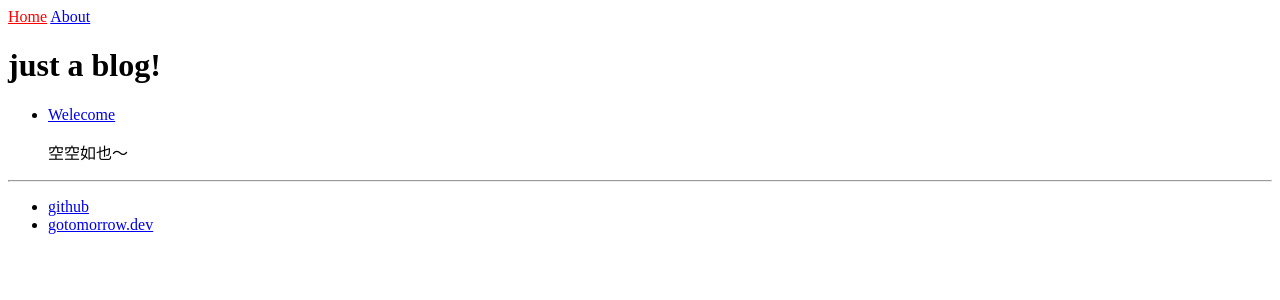
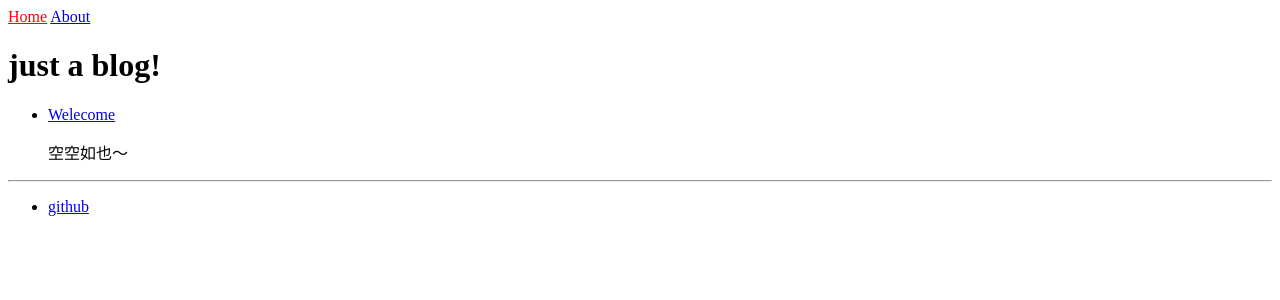
Before and after one commit to leibnizli/leibnizli.github.com, a Jekyll site: the page built from index.html, in a window 1280 px wide. Shown: the top 300 px of the page. Built offline with Jekyll 4.4.1, drawn with Linux system fonts in a browser that asks for light colours.

Commit message:
remove link

```diff
--- a/index.html
+++ b/index.html
@@ -15,5 +15,4 @@ title: Home
 <hr />
 <ul>
     <li><a href="https://github.com/leibnizli">github</a></li>
-    <li><a href="https://gotomorrow.dev">gotomorrow.dev</a></li>
 </ul>
```
